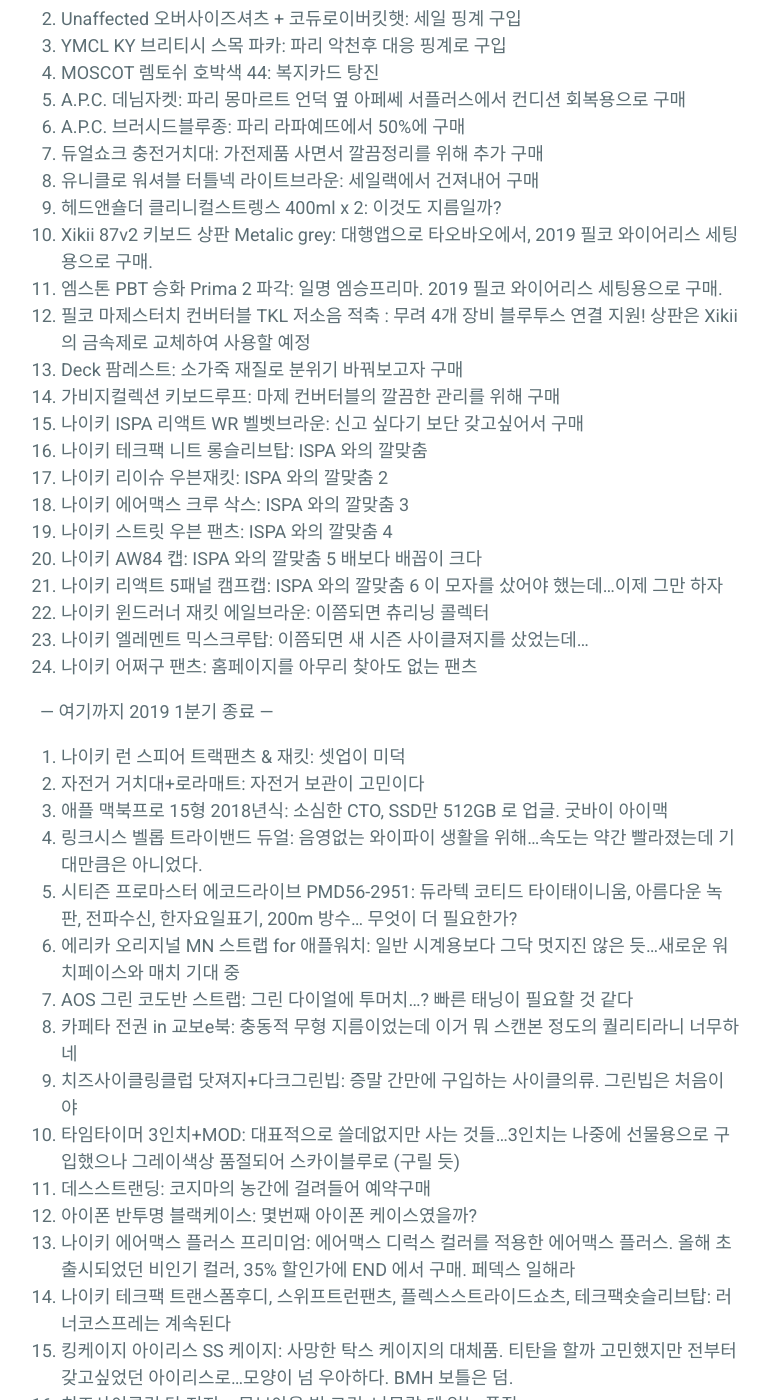
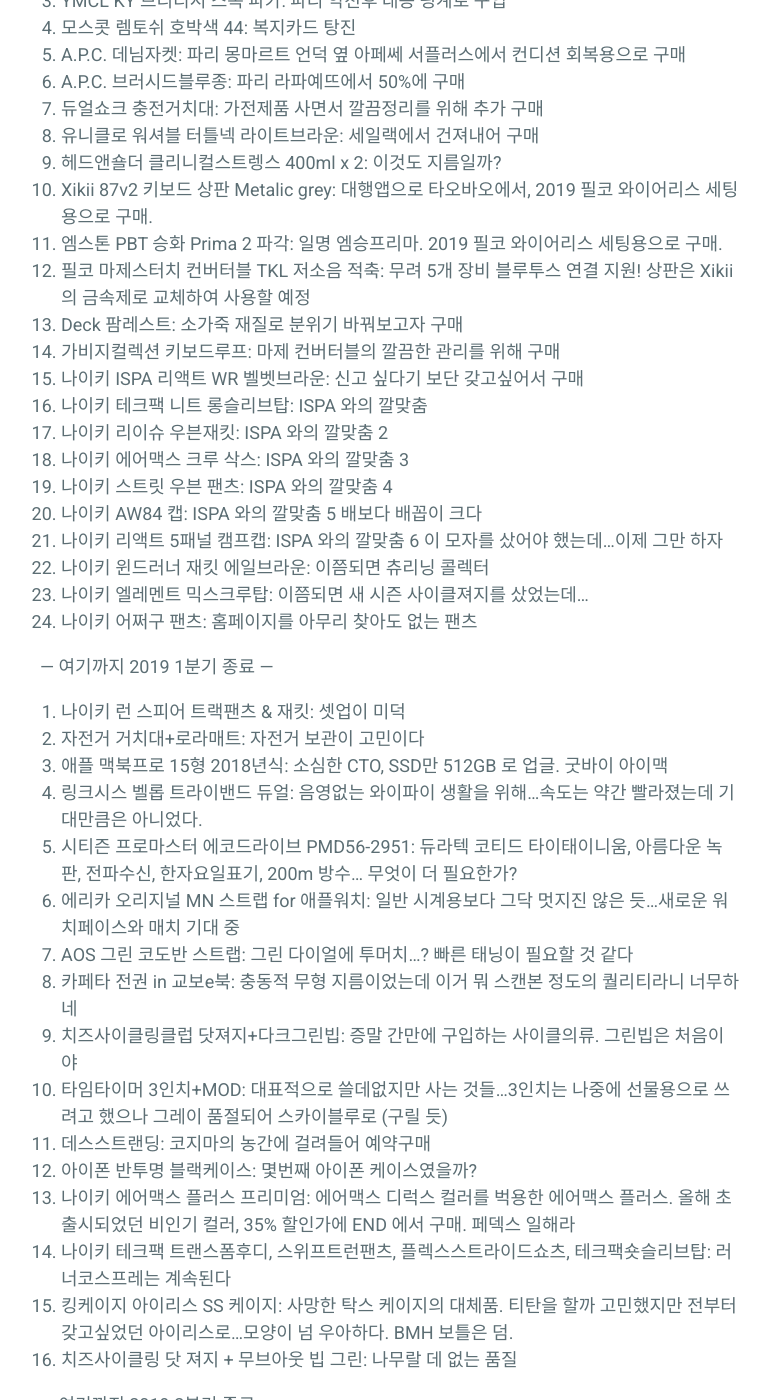
Before and after one commit to nnwb/nnwb.github.io, a Jekyll site: the page built from _posts/2019-01-01-2019buy.md, in a window 1280 px wide and 1400 px high, scrolled down 442 px. Shown: the whole window, without its empty margins (250-1018 px from the left). Built offline with Jekyll 4.4.1, drawn with Linux system fonts in a browser that asks for light colours; comment, search, counter and statistics services are not loaded; some of the changed text lies outside the part shown.

Commit message:
Update 2019-01-01-2019buy.md

```diff
--- a/_posts/2019-01-01-2019buy.md
+++ b/_posts/2019-01-01-2019buy.md
@@ -1,19 +1,18 @@
 ---
 date: 2019-01-01
-title: 지름목록 2019
-description: 연중 수시로 업데이트 됩니다
+title: 2019 지름 목록
+description: 수시로 업데이트
 tags: daily
 layout: post
 comments: true
 ---
 **2019년 지름 목록**
-
 수시로 업데이트 됩니다.
 
 1. 애플워치 나이키 GPS 44mm 스페이스그레이 + 스포츠밴드: 1월 1일 땡 하자마자 복지카드로 구입
-2. Unaffected 오버사이즈셔츠 + 코듀로이버킷햇: 세일 핑계 구입
+2.  Unaffected 오버사이즈셔츠 + 코듀로이버킷햇: 세일 핑계 구입
 3. YMCL KY 브리티시 스목 파카: 파리 악천후 대응 핑계로 구입
-4. MOSCOT 렘토쉬 호박색 44: 복지카드 탕진
+4. 모스콧 렘토쉬 호박색 44: 복지카드 탕진
 5. A.P.C. 데님자켓: 파리 몽마르트 언덕 옆 아페쎄 서플러스에서 컨디션 회복용으로 구매
 6. A.P.C. 브러시드블루종: 파리 라파예뜨에서 50%에 구매
 7. 듀얼쇼크 충전거치대: 가전제품 사면서 깔끔정리를 위해 추가 구매
@@ -21,7 +20,7 @@ comments: true
 9. 헤드앤숄더 클리니컬스트렝스 400ml x 2: 이것도 지름일까?
 10. Xikii 87v2 키보드 상판 Metalic grey: 대행앱으로 타오바오에서, 2019 필코 와이어리스 세팅용으로 구매.
 11. 엠스톤 PBT 승화 Prima 2 파각: 일명 엠승프리마. 2019 필코 와이어리스 세팅용으로 구매.
-12. 필코 마제스터치 컨버터블 TKL 저소음 적축 : 무려 4개 장비 블루투스 연결 지원! 상판은 Xikii 의 금속제로 교체하여 사용할 예정
+12. 필코 마제스터치 컨버터블 TKL 저소음 적축: 무려 5개 장비 블루투스 연결 지원! 상판은 Xikii 의 금속제로 교체하여 사용할 예정
 13. Deck 팜레스트: 소가죽 재질로 분위기 바꿔보고자 구매
 14. 가비지컬렉션 키보드루프: 마제 컨버터블의 깔끔한 관리를 위해 구매
 15. 나이키 ISPA 리액트 WR 벨벳브라운: 신고 싶다기 보단 갖고싶어서 구매
@@ -46,10 +45,10 @@ comments: true
 31. AOS 그린 코도반 스트랩: 그린 다이얼에 투머치...? 빠른 태닝이 필요할 것 같다
 32. 카페타 전권 in 교보e북: 충동적 무형 지름이었는데 이거 뭐 스캔본 정도의 퀄리티라니 너무하네
 33. 치즈사이클링클럽 닷져지+다크그린빕: 증말 간만에 구입하는 사이클의류. 그린빕은 처음이야
-34. 타임타이머 3인치+MOD: 대표적으로 쓸데없지만 사는 것들...3인치는 나중에 선물용으로 구입했으나 그레이색상 품절되어 스카이블루로 (구릴 듯)
+34. 타임타이머 3인치+MOD: 대표적으로 쓸데없지만 사는 것들...3인치는 나중에 선물용으로 쓰려고 했으나 그레이 품절되어 스카이블루로 (구릴 듯)
 35. 데스스트랜딩: 코지마의 농간에 걸려들어 예약구매
 36. 아이폰 반투명 블랙케이스: 몇번째 아이폰 케이스였을까?
-37. 나이키 에어맥스 플러스 프리미엄: 에어맥스 디럭스 컬러를 적용한 에어맥스 플러스. 올해 초 출시되었던 비인기 컬러, 35% 할인가에 END 에서 구매. 페덱스 일해라
+37. 나이키 에어맥스 플러스 프리미엄: 에어맥스 디럭스 컬러를 벅용한 에어맥스 플러스. 올해 초 출시되었던 비인기 컬러, 35% 할인가에 END 에서 구매. 페덱스 일해라
 38. 나이키 테크팩 트랜스폼후디, 스위프트런팬츠, 플렉스스트라이드쇼츠, 테크팩숏슬리브탑: 러너코스프레는 계속된다
 39. 킹케이지 아이리스 SS 케이지: 사망한 탁스 케이지의 대체품. 티탄을 할까 고민했지만 전부터 갖고싶었던 아이리스로...모양이 넘 우아하다. BMH 보틀은 덤.
 40. 치즈사이클링 닷 져지 + 무브아웃 빕 그린: 나무랄 데 없는 품질
@@ -90,10 +89,11 @@ comments: true
 69. 챔피온 유니버시티 크루넥: 요상한 사이즈 체계
 70. 로프넥스트랩: 후일을 위해 구매...저렴함이 미덕
 71. 나이키 에어맥스 캄덴 슬라이더: 에어 장착 뉴 쓰레빠
-72. 애플 에어팟프로: 기다렸던 인이어 무선 에어팟...9불이면 미국 내 당일배송!
+72. 애플 에어팟프로: 기다렸던 인이어 무선 에어팟...9불이면 미국 내 당일배송! 인데 배송사고 발생...진행 중
+73. 언어펙티드 셋트: 트레이닝팬츠, 오버사이즈니트, 코듀로이와이드팬츠. 꽤 만족
+
 
 **예비지름목록**
-
 
 **지름포기목록**
 `프론트로더`
```
